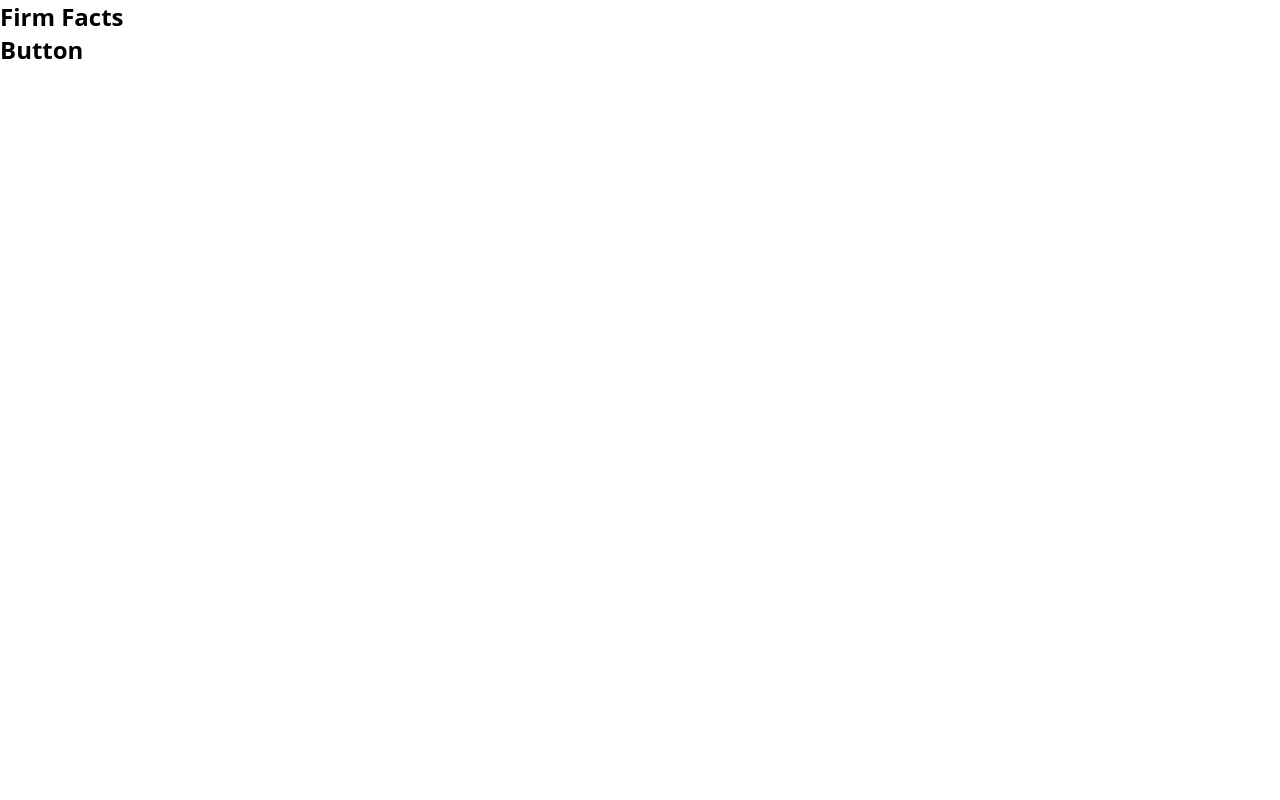
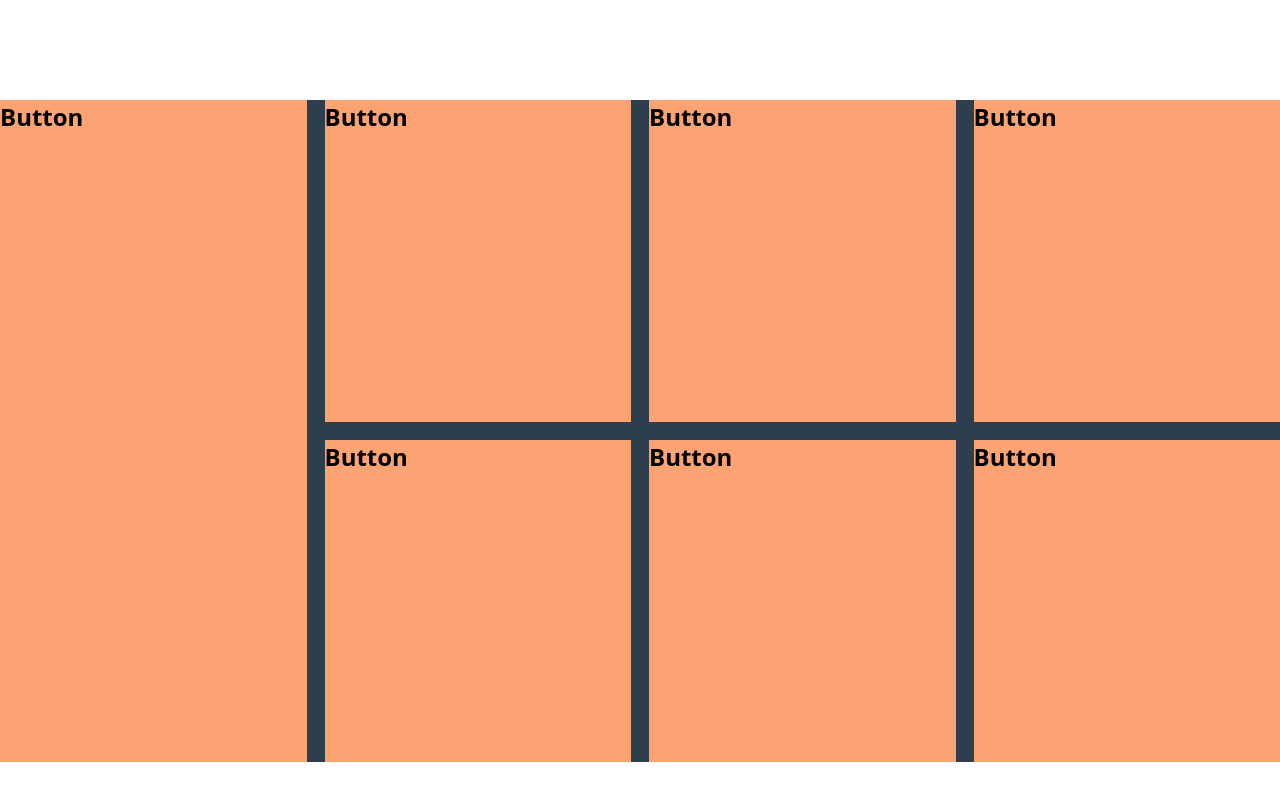
Before and after one commit to tobicorradi/styling-test, a React (Vite) app: page / in a window 1280 px wide. Built offline with nearby package versions, Linux system fonts and the light colour scheme.

Commit message:
grid added

```diff
--- a/src/app.module.scss
+++ b/src/app.module.scss
@@ -4,3 +4,7 @@
   box-sizing: border-box;
   font-family: 'Open Sans', sans-serif;
 }
+
+main {
+  background-color: #2D3E4E;
+}
--- /dev/null
+++ b/src/components/FirmCard/FirmCard.module.scss
@@ -0,0 +1,16 @@
+.defaultCard {
+    background-color: #fca373;
+    transition: background-color 0.3s ease;
+    &:hover {
+      background-color: green;
+    }
+  }
+
+  .borderCard {
+    background-color: #fca373;
+    border: 2px solid transparent;
+    transition: border-color 0.3s ease;
+    &:hover {
+      border-color: green;
+    }
+  }
--- a/src/components/FirmCard/FirmCard.tsx
+++ b/src/components/FirmCard/FirmCard.tsx
@@ -1,9 +1,17 @@
 import { Button } from "../Button";
+import styles from "./FirmCard.module.scss";
 
-export const FirmCard = () => {
+interface FirmCardProps {
+  variant?: "default" | "border";
+}
+
+export const FirmCard = ({ variant = "default" }: FirmCardProps) => {
+  const cardClass =
+    variant === "default" ? styles.defaultCard : styles.borderCard;
+
   return (
-    <>
+    <div className={cardClass}>
       <Button />
-    </>
+    </div>
   );
 };
--- /dev/null
+++ b/src/components/FirmFacts/FirmFacts.module.scss
@@ -0,0 +1,44 @@
+.container {
+    display: flex;
+    justify-content: center;
+    margin-top: 100px;
+  }
+
+  .grid {
+    display: grid;
+    grid-template-columns: repeat(4, 1fr);
+    grid-template-rows: repeat(2, 1fr);
+    grid-gap: 18px;
+    height: 662px;
+    width: 100%;
+    max-width: 1680px;
+    min-width: 768px;
+
+    > *:nth-child(1) {
+      grid-area: 1 / 1 / 3 / 2;
+    }
+
+    > *:nth-child(2) {
+      grid-area: 1 / 2 / 2 / 3;
+    }
+
+    > *:nth-child(3) {
+      grid-area: 1 / 3 / 2 / 4;
+    }
+
+    > *:nth-child(4) {
+      grid-area: 1 / 4 / 2 / 5;
+    }
+
+    > *:nth-child(5) {
+      grid-area: 2 / 2 / 3 / 3;
+    }
+
+    > *:nth-child(6) {
+      grid-area: 2 / 3 / 3 / 4;
+    }
+
+    > *:nth-child(7) {
+      grid-area: 2 / 4 / 3 / 5;
+    }
+  }
--- a/src/components/FirmFacts/FirmFacts.tsx
+++ b/src/components/FirmFacts/FirmFacts.tsx
@@ -1,10 +1,19 @@
 import { FirmCard } from "../FirmCard";
+
+import styles from "./FirmFacts.module.scss";
 
 export const FirmFacts = () => {
   return (
-    <section>
-      <h1>Firm Facts</h1>
-      <FirmCard />
+    <section className={styles.container}>
+      <div className={styles.grid}>
+        <FirmCard />
+        <FirmCard />
+        <FirmCard />
+        <FirmCard />
+        <FirmCard />
+        <FirmCard />
+        <FirmCard />
+      </div>
     </section>
   );
 };
```
